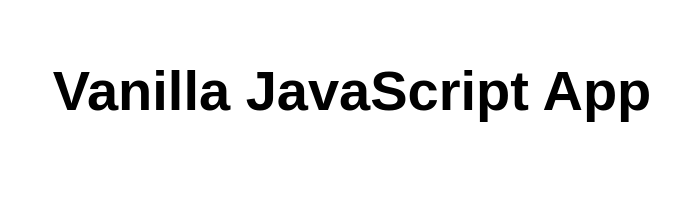
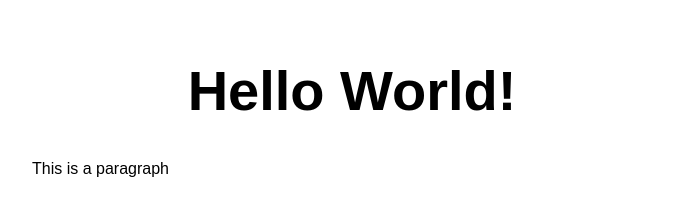
Before and after one commit to OurCodeBase/my-static-app, a website: page src/index.html in a window 1280 px wide. Shown: the whole page, without its empty margins (288-968 px from the left). Drawn offline with Linux system fonts and the light colour scheme.

Commit message:
added a paragraph.

```diff
--- a/src/index.html
+++ b/src/index.html
@@ -10,7 +10,8 @@
 
 <body>
   <main>
-    <h1>Vanilla JavaScript App</h1>
+    <h1>Hello World!</h1>
+    <p>This is a paragraph</p>
   </main>
 </body>
 
```
